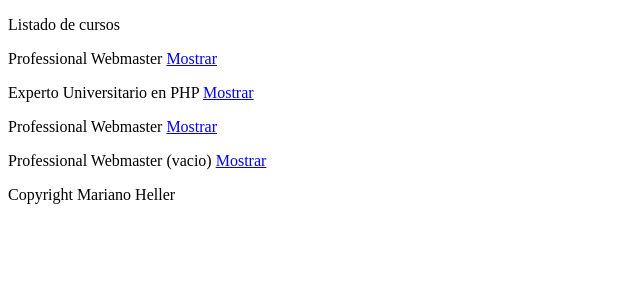
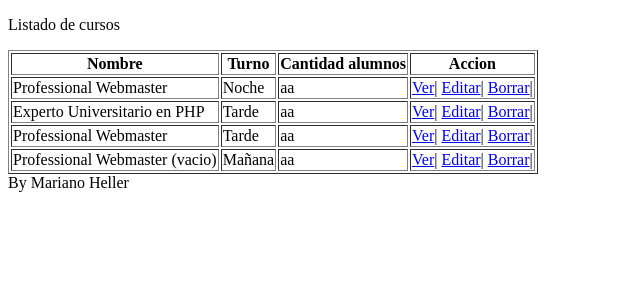
Before and after one commit to marianoheller/utn_php_tp1, a PHP site: page /?controller=cursos&action=index in a window 1280 px wide. Shown: the part 26-326 px from the top of the page, without its empty margins (0-640 px from the left). Run offline with PHP 8.4, Linux system fonts and the light colour scheme; data comes from the database, SQL or seed files in the repository; data that the repository does not hold is empty.

Commit message:
Working listado.

```diff
--- a/views/cursos/index.php
+++ b/views/cursos/index.php
@@ -1,10 +1,24 @@
 <p>Listado de cursos</p>
 
-
-<?php /** @var Curso $curso */
-    foreach($cursos as $curso) { ?>
-    <p>
-        <?php echo $curso->nombre; ?>
-        <a href='?controller=posts&action=show&id=<?php echo $post->id; ?>'>Mostrar</a>
-    </p>
+<table border="1">
+    <thead>
+        <th>Nombre</th>
+        <th>Turno</th>
+        <th>Cantidad alumnos</th>
+        <th>Accion</th>
+    </thead>
+    <tbody>
+<?php /** @var Curso $curso */ foreach($cursos as $curso) { ?>
+        <tr>
+            <td><?php echo $curso->nombre;?></td>
+            <td><?php echo $curso->turno;?></td>
+            <td><?php echo "aa";?></td>
+            <td>
+                <a href='?controller=posts&action=show&id=<?php echo $curso->id; ?>'>Ver</a>|
+                <a href='?controller=posts&action=edit&id=<?php echo $curso->id; ?>'>Editar</a>|
+                <a href='?controller=posts&action=borrar&id=<?php echo $curso->id; ?>'>Borrar</a>|
+            </td>
+        </tr>
 <?php } ?>
+    </tbody>
+</table>
--- a/views/layout.php
+++ b/views/layout.php
@@ -8,8 +8,9 @@
             <a href='?controller=cursos&action=index'>Cursos</a>
         </header>
         <?php require_once('rutas.php'); ?>
+
         <footer>
-            Copyright Mariano Heller
+            By Mariano Heller
         </footer>
     <body>
 <html>
```
